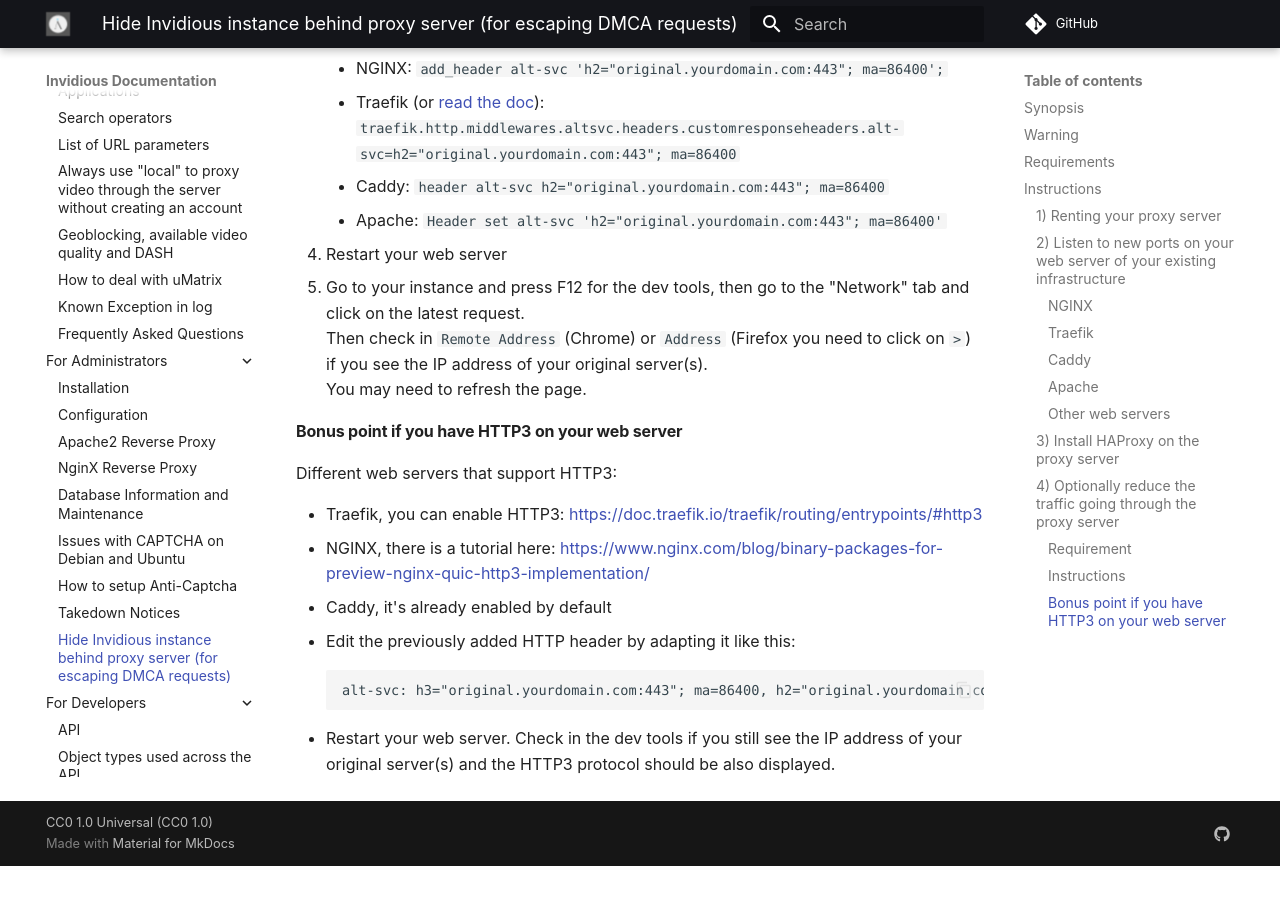
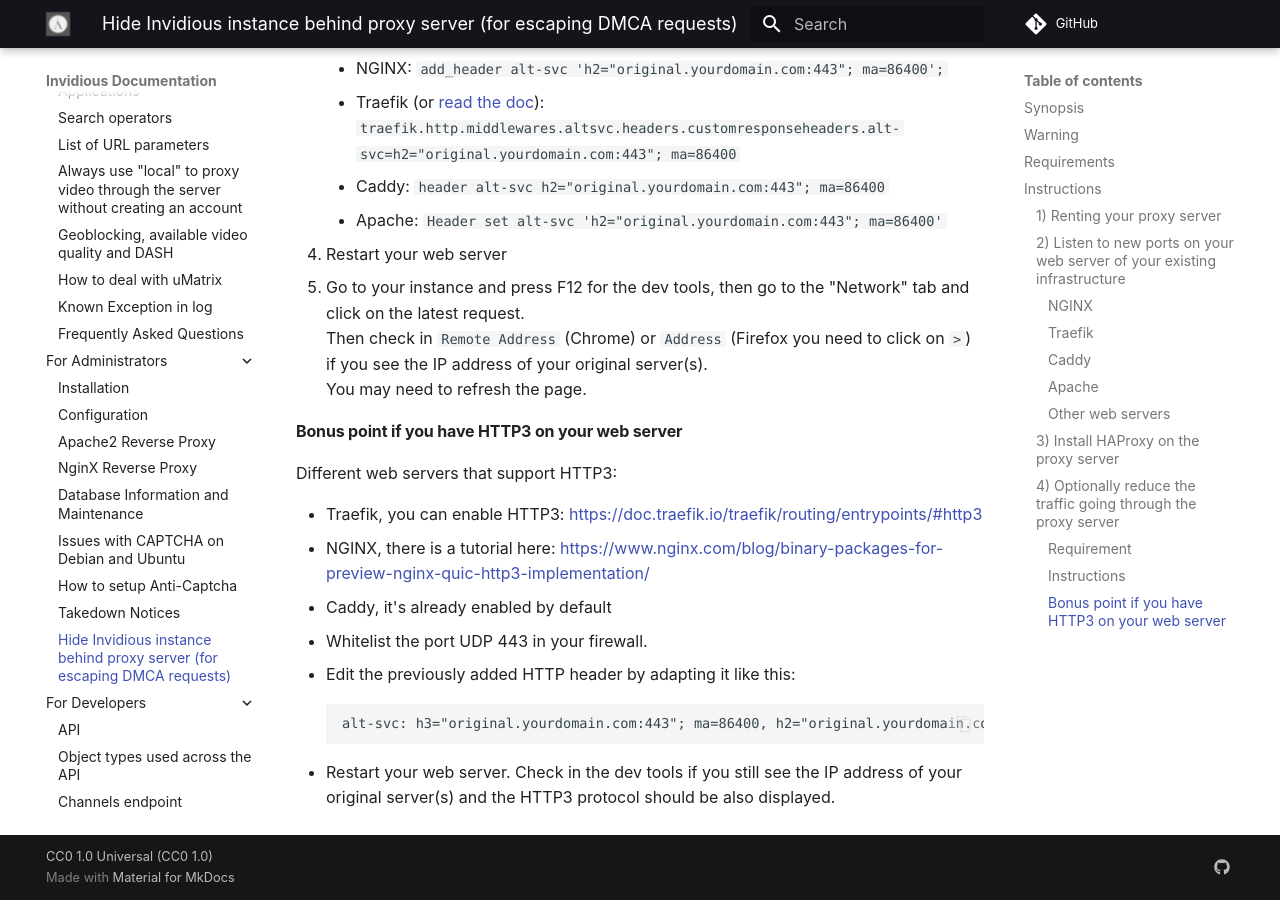
Before and after one commit to iv-org/documentation, an MkDocs documentation site: the page built from docs/hide-instance-behind-proxy-server.md, in a window 1280 px wide and 900 px high, scrolled down 5993 px. Built offline with MkDocs 1.6.1 and Material for MkDocs 9.7.7, drawn with Linux system fonts in a browser that asks for light colours; comment, search, counter and statistics services are not loaded; before the commit the page ends 6859 px from its top, so only the background shows below that.

Commit message:
Add notice about UDP 443 for http3

````diff
--- a/docs/hide-instance-behind-proxy-server.md
+++ b/docs/hide-instance-behind-proxy-server.md
@@ -238,8 +238,9 @@
 - NGINX, there is a tutorial here: https://www.nginx.com/blog/binary-packages-for-preview-nginx-quic-http3-implementation/
 - Caddy, it's already enabled by default
 
-1. Edit the previously added HTTP header by adapting it like this:
+1. Whitelist the port UDP 443 in your firewall.
+2. Edit the previously added HTTP header by adapting it like this:
     ```
     alt-svc: h3="original.yourdomain.com:443"; ma=86400, h2="original.yourdomain.com:443"; ma=86400
     ```
-2. Restart your web server. Check in the dev tools if you still see the IP address of your original server(s) and the HTTP3 protocol should be also displayed.
+3. Restart your web server. Check in the dev tools if you still see the IP address of your original server(s) and the HTTP3 protocol should be also displayed.
````
